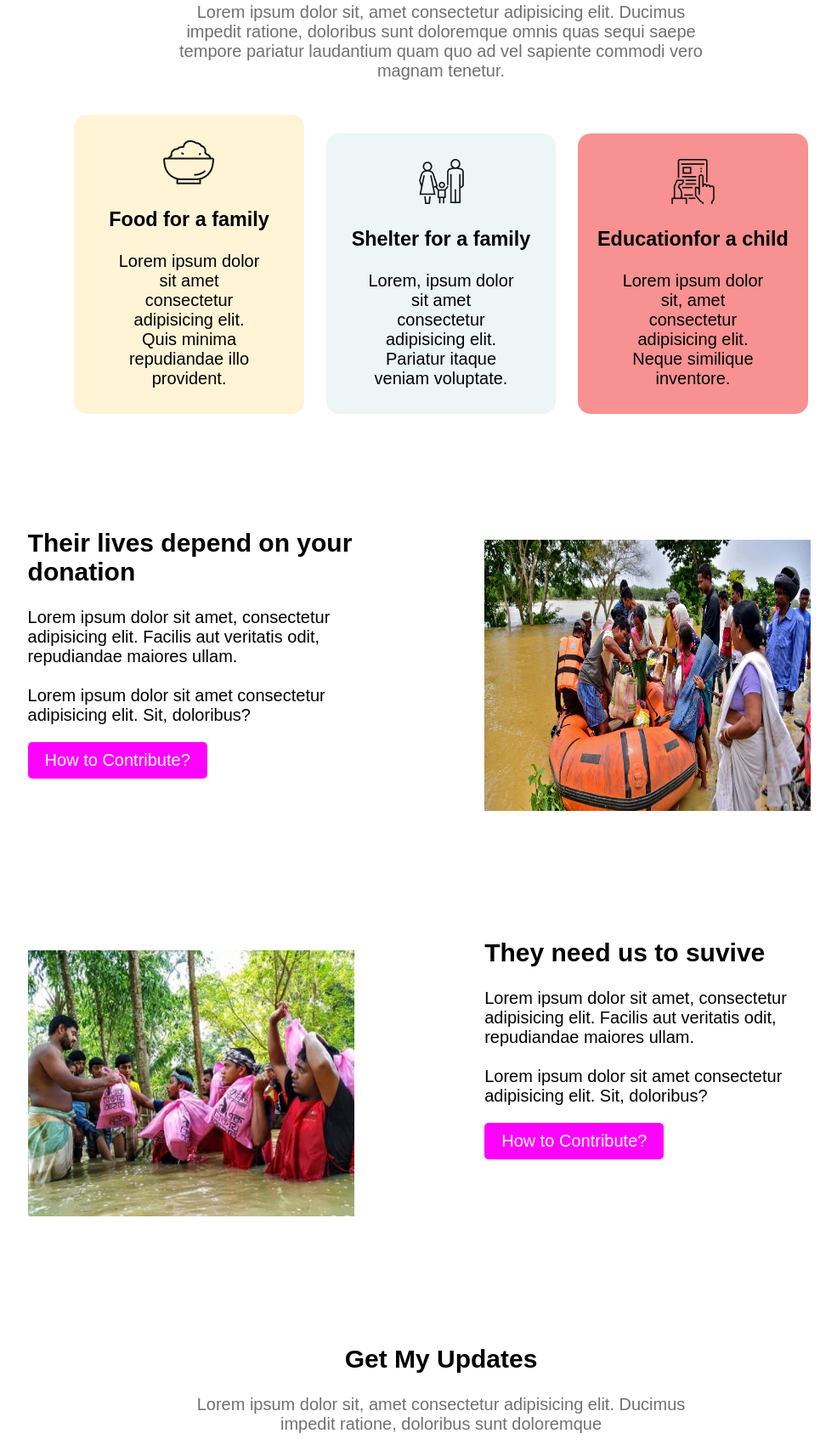
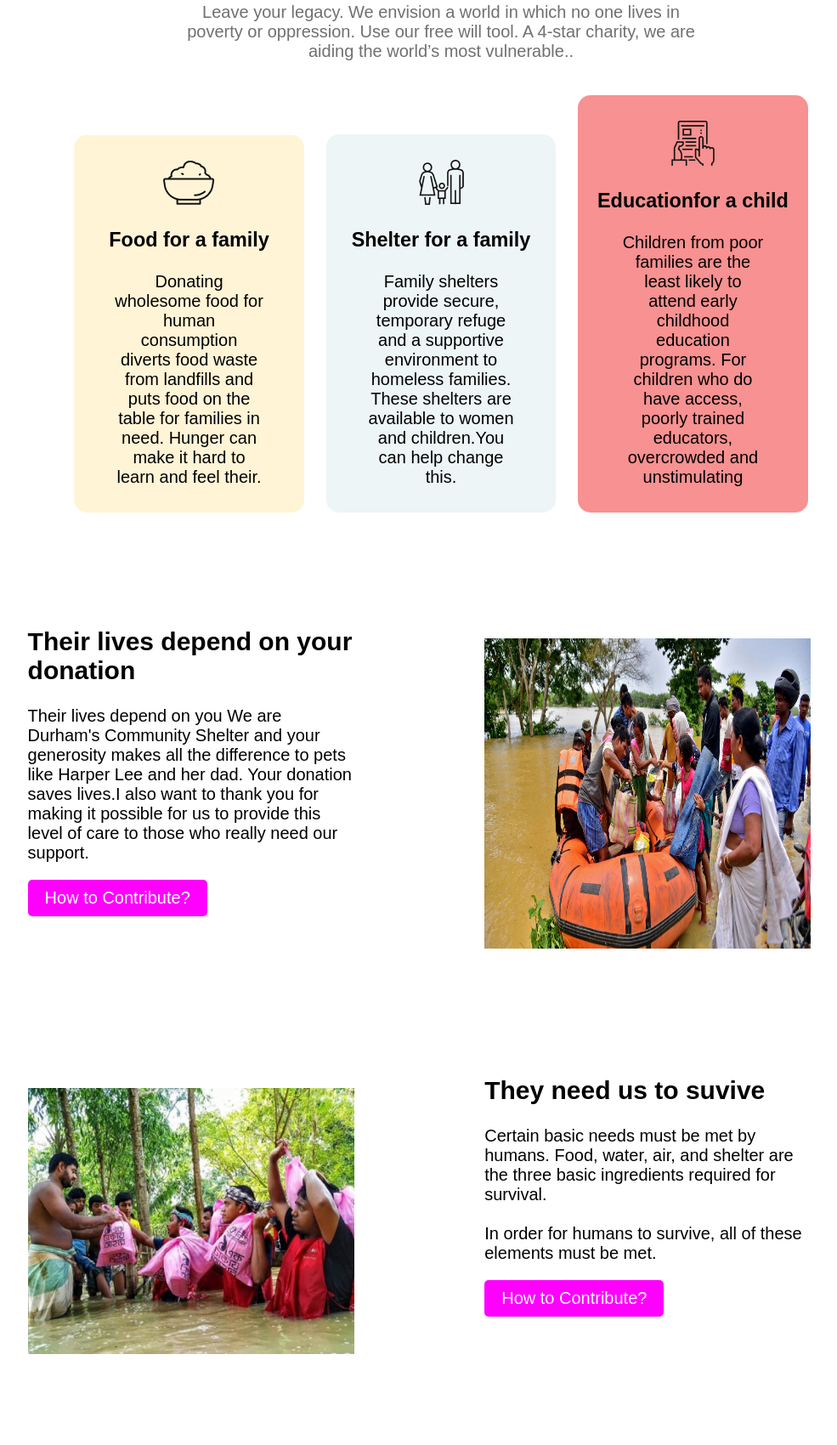
Before and after one commit to shonkor-das/Donate-Today, a plain HTML site: page index.html in a window 1280 px wide. Shown: the part 1366-3066 px from the top of the page at 85% size, without its empty margins (121-1106 px from the left). Drawn offline with Linux system fonts and the light colour scheme.

Commit message:
all section added

```diff
--- a/index.html
+++ b/index.html
@@ -38,21 +38,21 @@
     <section class="">
         <div class="donate-today">
             <h2>Our Donate Plan</h2>
-            <p>Lorem ipsum dolor sit, amet consectetur adipisicing elit. Ducimus impedit ratione, doloribus sunt doloremque omnis quas sequi saepe tempore pariatur laudantium quam quo ad vel sapiente commodi vero magnam tenetur.</p>
+            <p>Leave your legacy. We envision a world in which no one lives in poverty or oppression. Use our free will tool. A 4-star charity, we are aiding the world’s most vulnerable..</p>
             <div class="our-donate food">
                 <img src="icons/food.png" alt="">
                 <h3>Food for a family</h3>
-                <p>Lorem ipsum dolor sit amet consectetur adipisicing elit. Quis minima repudiandae illo provident.</p>
+                <p>Donating wholesome food for human consumption diverts food waste from landfills and puts food on the table for families in need. Hunger can make it hard to learn and feel their.</p>
             </div>
             <div class="our-donate family">
                 <img src="icons/shelter.png" alt="">
                 <h3>Shelter for a family</h3>
-                <p>Lorem, ipsum dolor sit amet consectetur adipisicing elit. Pariatur itaque veniam voluptate.</p>
+                <p>Family shelters provide secure, temporary refuge and a supportive environment to homeless families. These shelters are available to women and children.You can help change this.</p>
             </div>
             <div class="our-donate education">
                 <img src="icons/Frame-1.png" alt="">
                 <h3>Educationfor a child</h3>
-                <p>Lorem ipsum dolor sit, amet consectetur adipisicing elit. Neque similique inventore.</p>
+                <p>Children from poor families are the least likely to attend early childhood education programs. For children who do have access, poorly trained educators, overcrowded and unstimulating</p>
             </div>
         </div>
     </section>
@@ -60,8 +60,7 @@
     <section class="flexible-container section-padding">
         <div class="half-width">
             <h2>Their lives depend on your donation</h2>
-            <p>Lorem ipsum dolor sit amet, consectetur adipisicing elit. Facilis aut veritatis odit, repudiandae maiores ullam.<br><br>
-            Lorem ipsum dolor sit amet consectetur adipisicing elit. Sit, doloribus?
+            <p>Their lives depend on you We are Durham's Community Shelter and your generosity makes all the difference to pets like Harper Lee and her dad. Your donation saves lives.I also want to thank you for making it possible for us to provide this level of care to those who really need our support.
             </p>
             <a href="#" class="btn">How to Contribute?</a>
         </div>
@@ -76,8 +75,8 @@
         </div>
         <div class="half-width">
             <h2>They need us to suvive</h2>
-            <p>Lorem ipsum dolor sit amet, consectetur adipisicing elit. Facilis aut veritatis odit, repudiandae maiores ullam.<br><br>
-            Lorem ipsum dolor sit amet consectetur adipisicing elit. Sit, doloribus?
+            <p>Certain basic needs must be met by humans. Food, water, air, and shelter are the three basic ingredients required for survival.<br><br>
+            In order for humans to survive, all of these elements must be met.
             </p>
             <a href="#" class="btn">How to Contribute?</a>
         </div>
@@ -86,7 +85,7 @@
     <section class="section-padding">
         <div class="donate-today">
             <h2>Get My Updates</h2>
-            <p>Lorem ipsum dolor sit, amet consectetur adipisicing elit. Ducimus impedit ratione, doloribus sunt doloremque</p>
+            <p>Help alleviate hunger in the community by donating shelf-stable food to Family Service. Family Service provides food boxes to families and seniors in need. Our food box provides approximately</p>
         </div>
         <form class="Search-bar">
             <input type="text" placeholder="Email" name="Email">
```
